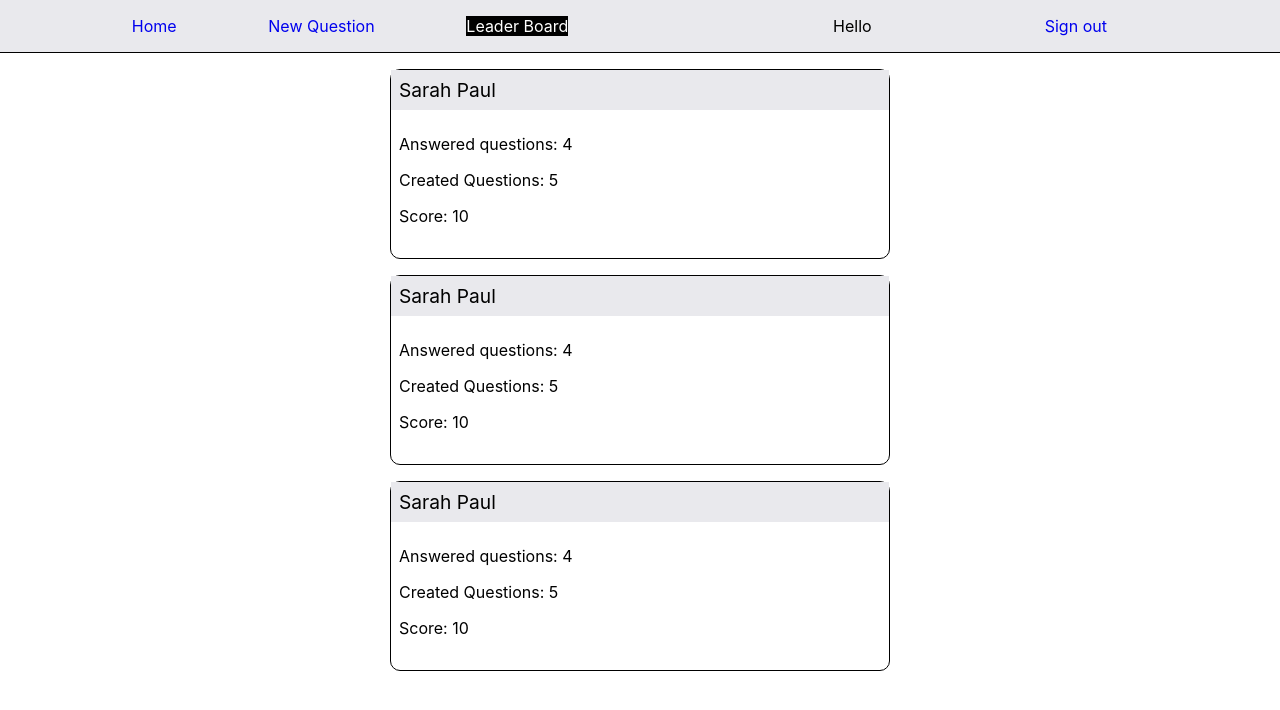
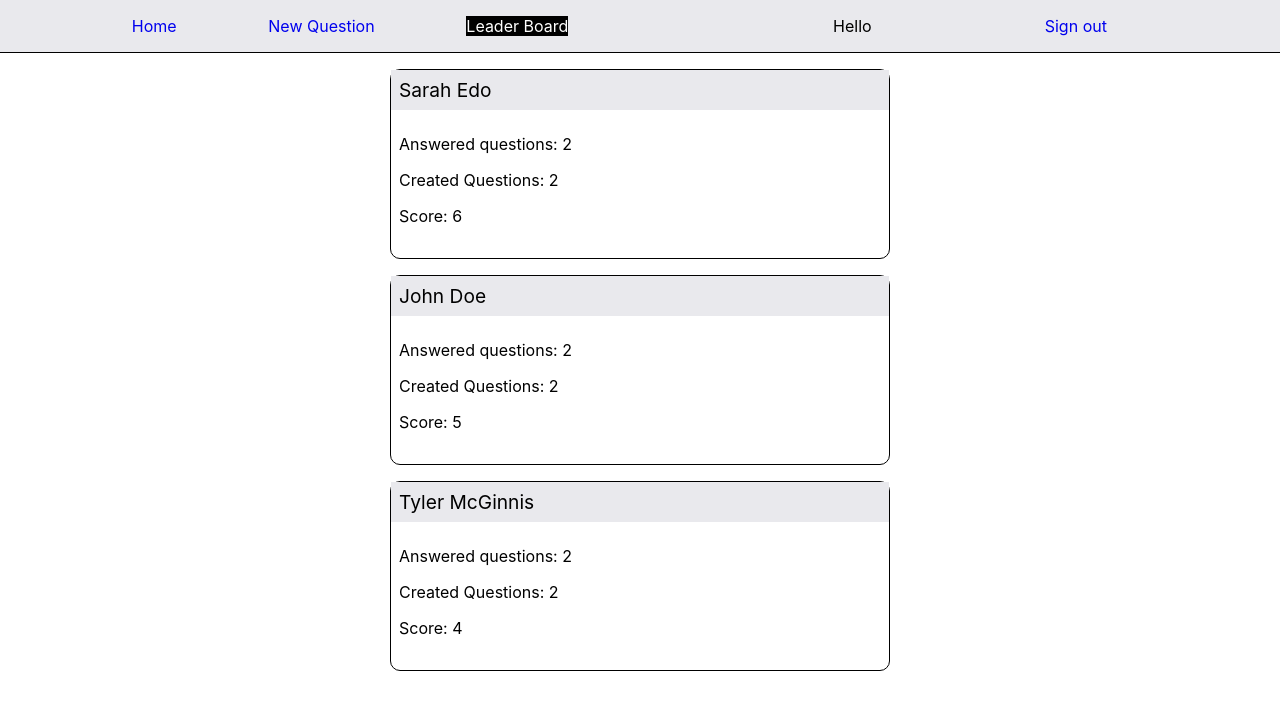
Before and after one commit to cokoghenun/would_you_rather, a React (Create React App) app: page /leaderboard in a window 1280 px wide. Shown: the top 710 px of the page. Built offline with nearby package versions, Linux system fonts and the light colour scheme; sample sign-in values are in the browser's storage.

Commit message:
feat: Adds logic for leaderboards

```diff
--- a/src/pages/LeaderBoard.js
+++ b/src/pages/LeaderBoard.js
@@ -1,30 +1,31 @@
+import { useSelector } from 'react-redux';
 import Card from '../components/Card';
 
 const LeaderBoard = () => {
+  const users = useSelector((state) =>
+    state.users
+      .map((u) => ({
+        id: u.id,
+        name: u.name,
+        questions: u.questions.length,
+        answers: Object.keys(u.answers).length,
+        score: u.questions.length + Object.keys(u.answers).length,
+      }))
+      .sort((a, b) => b.score - a.score)
+  );
+
   return (
     <div className='leaderboard'>
       <ul className='leaderboard-list'>
-        <li>
-          <Card title='Sarah Paul'>
-            <p>Answered questions: 4</p>
-            <p>Created Questions: 5</p>
-            <p>Score: 10</p>
-          </Card>
-        </li>
-        <li>
-          <Card title='Sarah Paul'>
-            <p>Answered questions: 4</p>
-            <p>Created Questions: 5</p>
-            <p>Score: 10</p>
-          </Card>
-        </li>
-        <li>
-          <Card title='Sarah Paul'>
-            <p>Answered questions: 4</p>
-            <p>Created Questions: 5</p>
-            <p>Score: 10</p>
-          </Card>
-        </li>
+        {users.map((u) => (
+          <li>
+            <Card title={`${u.name}`}>
+              <p>Answered questions: {u.questions}</p>
+              <p>Created Questions: {u.questions}</p>
+              <p>Score: {u.score}</p>
+            </Card>
+          </li>
+        ))}
       </ul>
     </div>
   );
```
